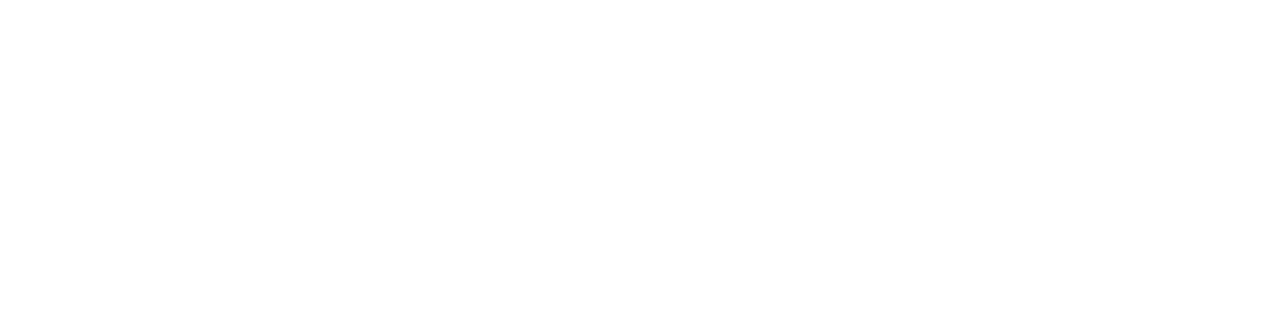
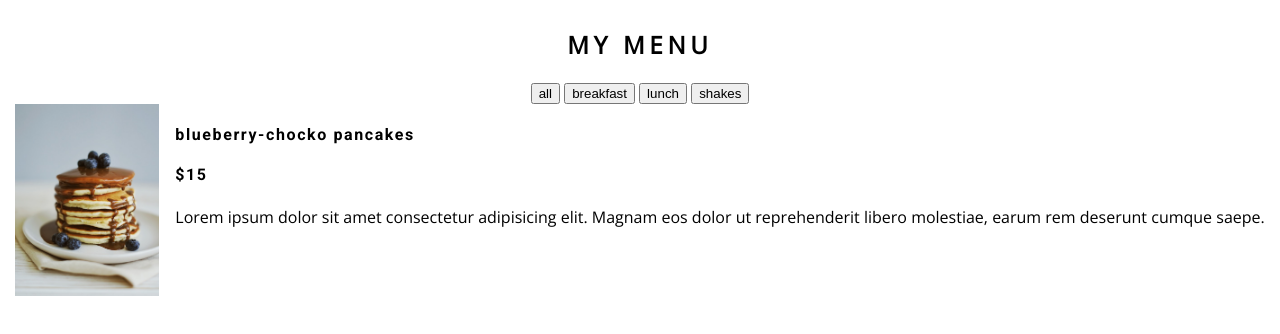
Before and after one commit to Batoru1/menu, a plain HTML site: page index.html in a window 1280 px wide. Drawn offline with nearby package versions, Linux system fonts and the light colour scheme.

Commit message:
styling and page layout

```diff
--- a/index.html
+++ b/index.html
@@ -1,18 +1,18 @@
 <!DOCTYPE html>
 <html lang="en">
-<head>
-    <meta charset="UTF-8">
-    <meta name="viewport" content="width=device-width, initial-scale=1.0">
-    <title>Menu/title>
-        <!-- font-awesome -->
+  <head>
+    <meta charset="UTF-8" />
+    <meta name="viewport" content="width=device-width, initial-scale=1.0" />
+    <title>Course</title>
+    <!-- font-awesome -->
     <link
       rel="stylesheet"
       href="https://cdnjs.cloudflare.com/ajax/libs/font-awesome/5.14.0/css/all.min.css"
     />
     <!-- styles -->
     <link rel="stylesheet" href="styles.css" />
-</head>
-<body>
+  </head>
+  <body>
     <section class="menu">
       <!-- title -->
       <div class="title">
@@ -22,18 +22,22 @@
       <!-- filter buttons -->
       <div class="btn-container">
         <button class="filter-btn" type="button" data-id="all">all</button>
-        <button class="filter-btn" type="button" data-id="breakfast">breakfast</button>
+        <button class="filter-btn" type="button" data-id="breakfast">
+          breakfast
+        </button>
         <button class="filter-btn" type="button" data-id="lunch">lunch</button>
-        <button class="filter-btn" type="button" data-id="shakes">shakes</button>
+        <button class="filter-btn" type="button" data-id="shakes">
+          shakes
+        </button>
       </div>
       <!-- menu items -->
       <div class="section-center">
         <!-- single item -->
         <article class="menu-item">
-          <img src="./menu-item.jpeg" class="photo" alt="menu item" />
+          <img src="./images/item-5.jpg" class="photo" alt="menu item" />
           <div class="item-info">
             <header>
-              <h4>buttermilk pancakes</h4>
+              <h4>blueberry-chocko pancakes</h4>
               <h4 class="price">$15</h4>
             </header>
             <p class="item-text">
@@ -45,8 +49,8 @@
         </article>
         <!-- end of single item -->
       </div>
-    </sectiom>
+    </section>
     <!-- javascript -->
     <script src="app.js"></script>
-</body>
+  </body>
 </html>
--- a/styles.css
+++ b/styles.css
@@ -0,0 +1,30 @@
+@import url('https://fonts.googleapis.com/css?family=Open+Sans|Roboto:400,700&display=swap');
+
+body {
+  font-family: 'Open Sans', sans-serif;
+}
+
+h4 {
+  font-family: 'Roboto', sans-serif;
+  letter-spacing: 0.1em;
+}
+
+h2 {
+  text-transform: uppercase;
+  letter-spacing: 0.2em;
+}
+
+.photo {
+  height: 12em;
+}
+
+.menu {
+  display: flex;
+  flex-direction: column;
+  align-items: center;
+}
+
+.menu-item {
+  display: flex;
+  gap: 1rem;
+}
```
